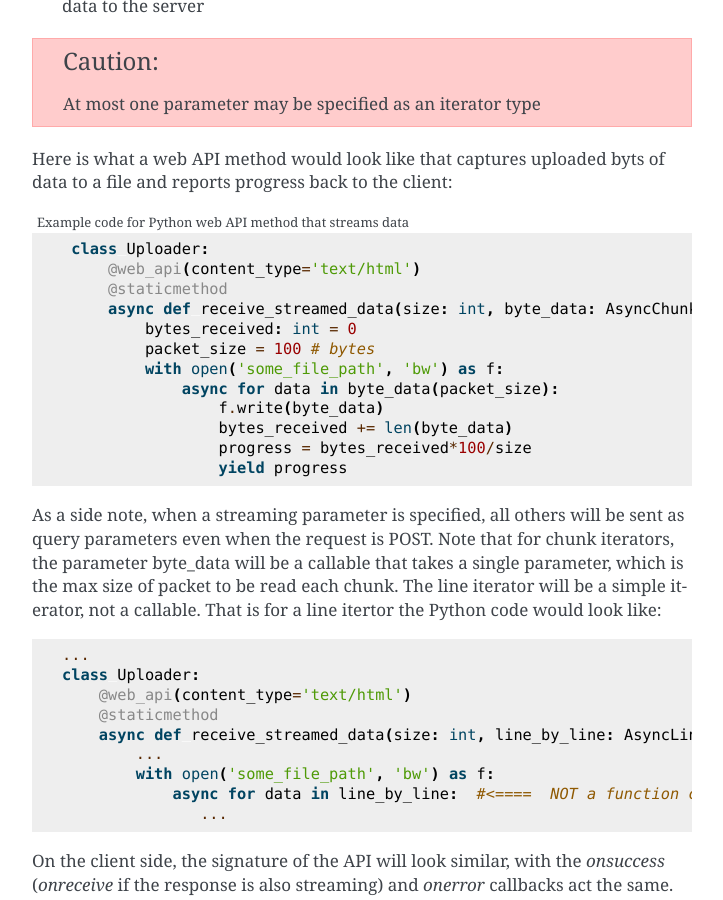
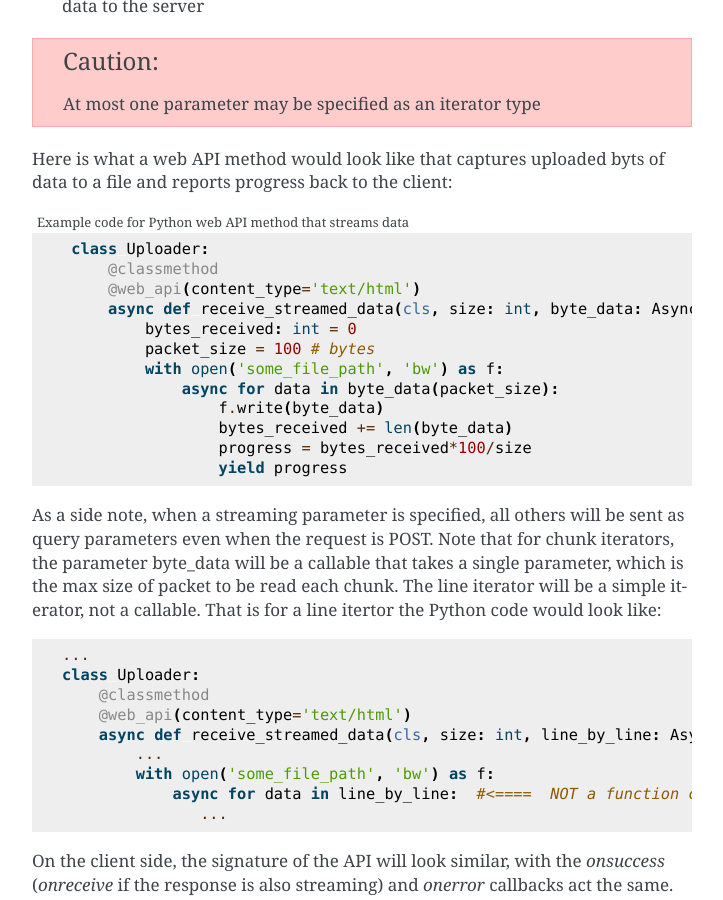
Before and after one commit to nak/bantam, a Sphinx documentation site: the page built from docsrc/source/index.rst, in a window 1280 px wide and 900 px high, scrolled down 4799 px. Shown: the whole window, without its empty margins (388-1111 px from the left). Built offline with Sphinx 7.4.7, drawn with Linux system fonts in a browser that asks for light colours; some of the changed text lies outside the part shown.

Commit message:
updated docs

```diff
--- a/docsrc/source/index.rst
+++ b/docsrc/source/index.rst
@@ -131,9 +131,9 @@ the rule of allowed return values above).  Consider this example of a PoetryRead
         Her lamb was sure to go...
         """
 
+        @classmethod
         @web_api(content_type='text/streamed', method=RestMethod.POST)
-        @staticmethod
-        async def read_poem() -> AsyncGenerator[None, str]:
+        async def read_poem(cls) -> AsyncGenerator[None, str]:
             for line in PoetryReader.POEM.strip().splitlines():
                 yield line
                 await asyncio.sleep(2)  # for dramatic effect
@@ -210,9 +210,9 @@ back to the client:
    :caption: Example code for Python web API method that streams data
 
     class Uploader:
+        @classmethod
         @web_api(content_type='text/html')
-        @staticmethod
-        async def receive_streamed_data(size: int, byte_data: AsyncChunkGenerator) -> AsyncGenerator[None, float]
+        async def receive_streamed_data(cls, size: int, byte_data: AsyncChunkGenerator) -> AsyncGenerator[None, float]
             bytes_received: int = 0
             packet_size = 100 # bytes
             with open('some_file_path', 'bw') as f:
@@ -232,9 +232,9 @@ That is for a line itertor the Python code would look like:
 
     ...
     class Uploader:
+        @classmethod
         @web_api(content_type='text/html')
-        @staticmethod
-        async def receive_streamed_data(size: int, line_by_line: AsyncLineGenerator) -> AsyncGenerator[None, float]
+        async def receive_streamed_data(cls, size: int, line_by_line: AsyncLineGenerator) -> AsyncGenerator[None, float]
             ...
             with open('some_file_path', 'bw') as f:
                 async for data in line_by_line:  #<====  NOT a function call as in AsyncChunkIterator
```
